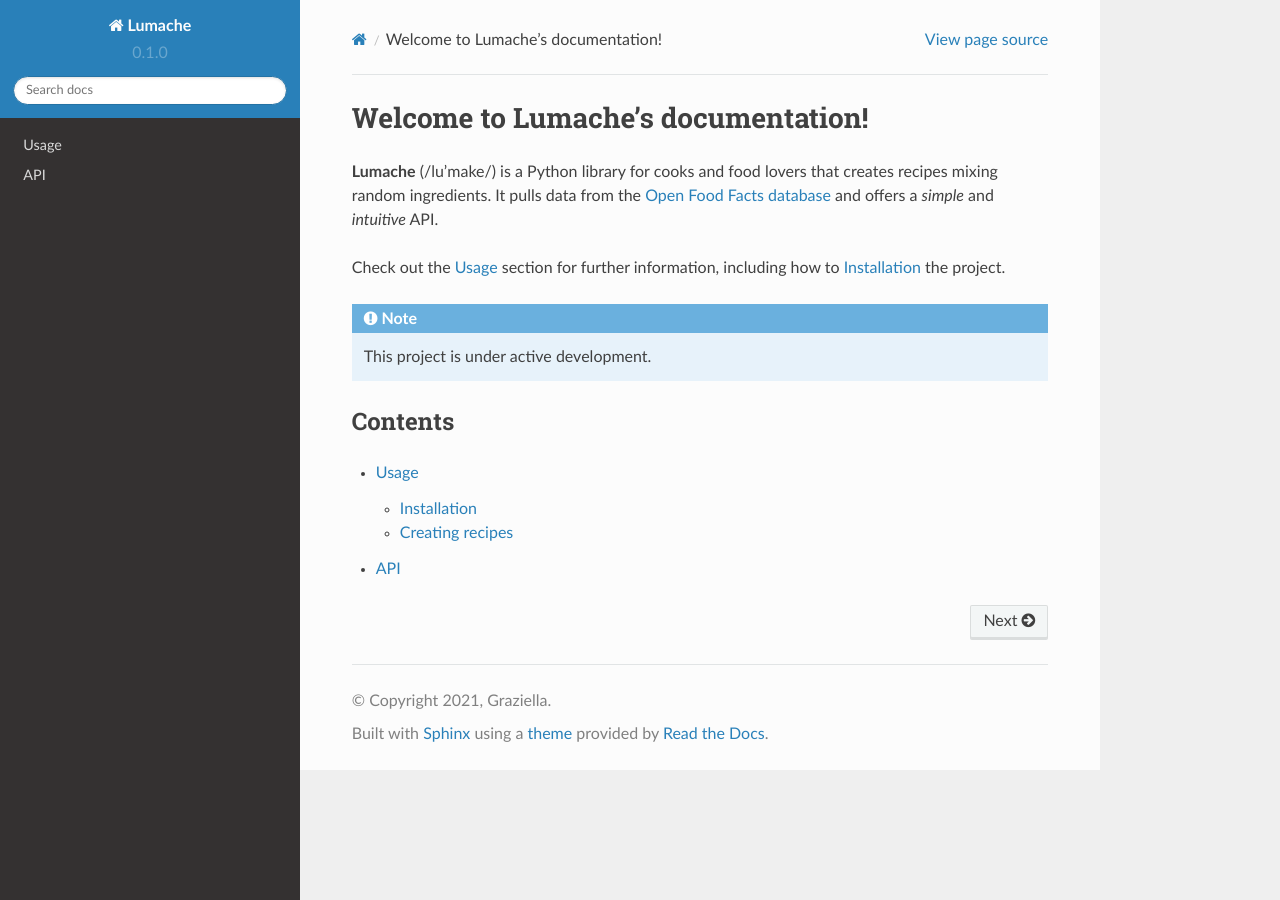
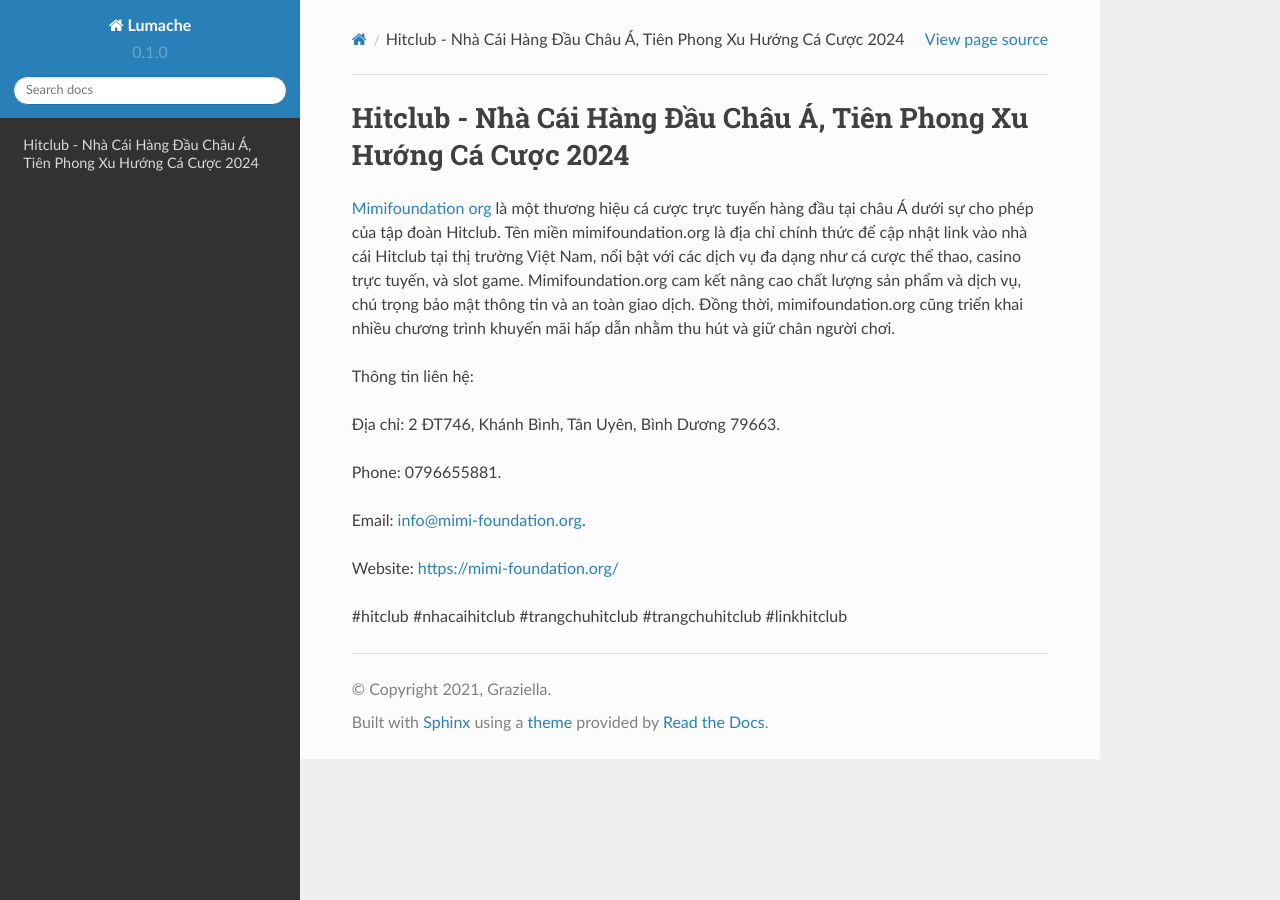
Before and after one commit to luongchanvien962/hitclubmimifoundationorg, a Sphinx documentation site: the page built from docs/source/index.rst, in a window 1280 px wide. Built offline with Sphinx 7.4.7 and the Read the Docs theme 2.0.0, drawn with Linux system fonts in a browser that asks for light colours.

Commit message:
Update index.rst

```diff
--- a/docs/source/index.rst
+++ b/docs/source/index.rst
@@ -1,22 +1,16 @@
-Welcome to Lumache's documentation!
+Hitclub - Nhà Cái Hàng Đầu Châu Á, Tiên Phong Xu Hướng Cá Cược 2024
 ===================================
 
-**Lumache** (/lu'make/) is a Python library for cooks and food lovers
-that creates recipes mixing random ingredients.
-It pulls data from the `Open Food Facts database <https://world.openfoodfacts.org/>`_
-and offers a *simple* and *intuitive* API.
+`Mimifoundation org <https://mimi-foundation.org/>`_ là một thương hiệu cá cược trực tuyến hàng đầu tại châu Á dưới sự cho phép của tập đoàn Hitclub. Tên miền mimifoundation.org là địa chỉ chính thức để cập nhật link vào nhà cái Hitclub tại thị trường Việt Nam, nổi bật với các dịch vụ đa dạng như cá cược thể thao, casino trực tuyến, và slot game. Mimifoundation.org cam kết nâng cao chất lượng sản phẩm và dịch vụ, chú trọng bảo mật thông tin và an toàn giao dịch. Đồng thời, mimifoundation.org cũng triển khai nhiều chương trình khuyến mãi hấp dẫn nhằm thu hút và giữ chân người chơi.
 
-Check out the :doc:`usage` section for further information, including
-how to :ref:`installation` the project.
+Thông tin liên hệ:
 
-.. note::
+Địa chỉ: 2 ĐT746, Khánh Bình, Tân Uyên, Bình Dương 79663.
 
-   This project is under active development.
+Phone: 0796655881.
 
-Contents
---------
+Email: info@mimi-foundation.org.
 
-.. toctree::
+Website: https://mimi-foundation.org/
 
-   usage
-   api
+#hitclub #nhacaihitclub #trangchuhitclub #trangchuhitclub #linkhitclub
```
